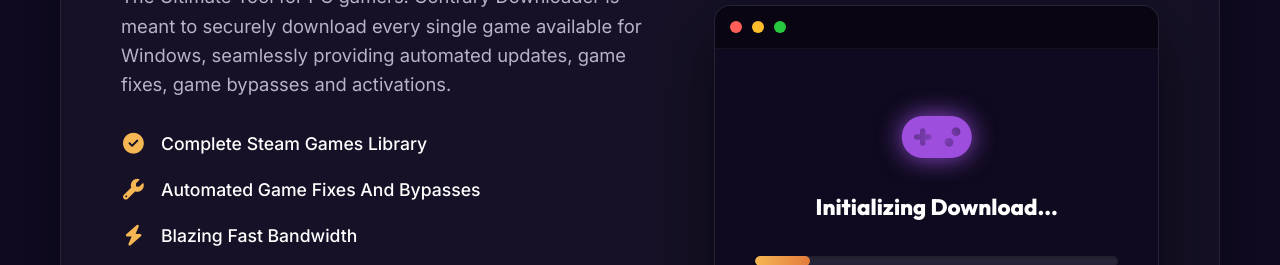
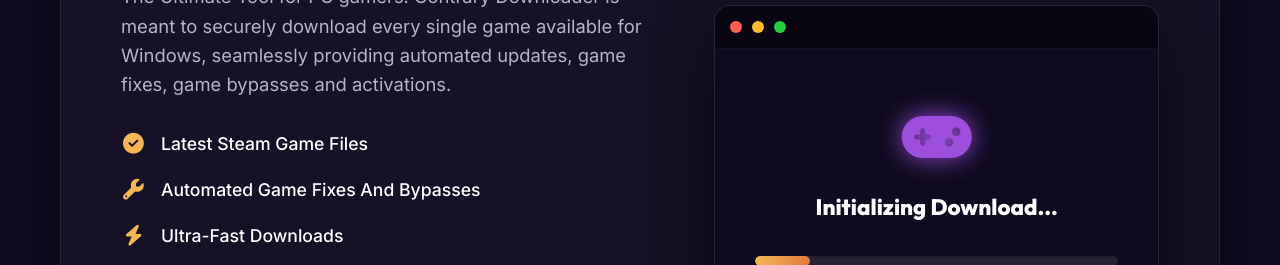
Before and after one commit to primeog07/contrary-website, a plain HTML site: page index.html in a window 1280 px wide. Shown: the part 1160-1425 px from the top of the page. Drawn offline with Linux system fonts and the light colour scheme.

Commit message:
Update index.html

```diff
--- a/index.html
+++ b/index.html
@@ -71,9 +71,9 @@
                         single game available for Windows, seamlessly providing automated updates, game fixes, game bypasses and activations.
                     </p>
                     <ul class="feature-list">
-                        <li><i class="fas fa-check-circle"></i> Complete Steam Games Library</li>
+                        <li><i class="fas fa-check-circle"></i> Latest Steam Game Files</li>
                         <li><i class="fas fa-wrench"></i> Automated Game Fixes And Bypasses</li>
-                        <li><i class="fas fa-bolt"></i> Blazing Fast Bandwidth</li>
+                        <li><i class="fas fa-bolt"></i> Ultra-Fast Downloads</li>
                         <li><i class="fas fa-microchip"></i> Modern, Lightweight And Reliable Tool</li>
                     </ul>
                     <a href="https://drive.google.com/file/d/1Quuaj8VL3d5npuAchuiwDYCxDPGd0zmH/view?usp=sharing"
```
